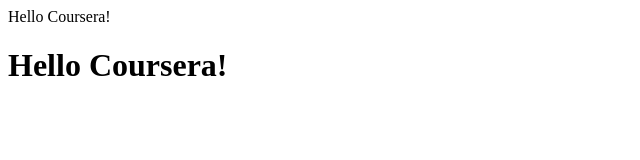
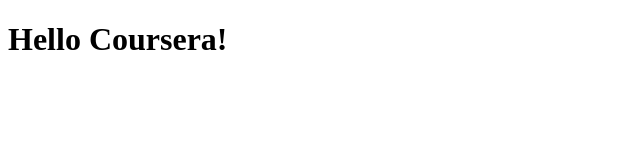
Before and after one commit to mikestewart729/coursera-webdev-test, a plain HTML site: page index.html in a window 1280 px wide. Shown: the whole page, without its empty margins (0-640 px from the left). Drawn offline with Linux system fonts and the light colour scheme.

Commit message:
fix the header in index.html

```diff
--- a/index.html
+++ b/index.html
@@ -1,7 +1,7 @@
 <!DOCTYPE html>
 <html>
     <head>
-        Hello Coursera!
+        <title>Hello Coursera!</title>
     </head>
     <body>
         <h1>
```
